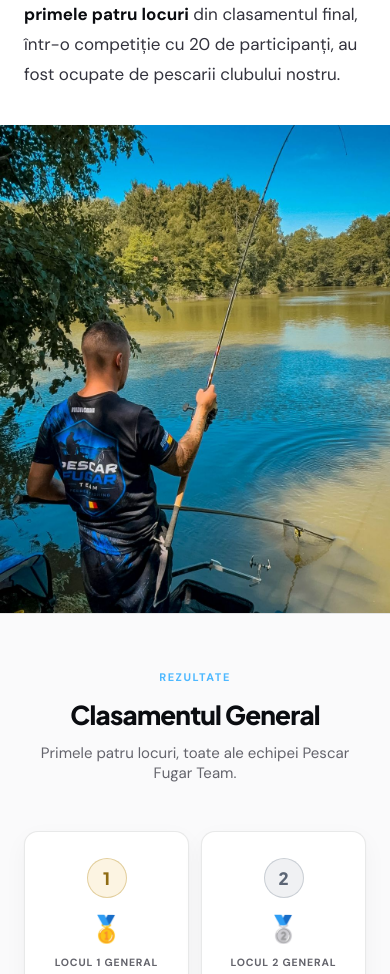
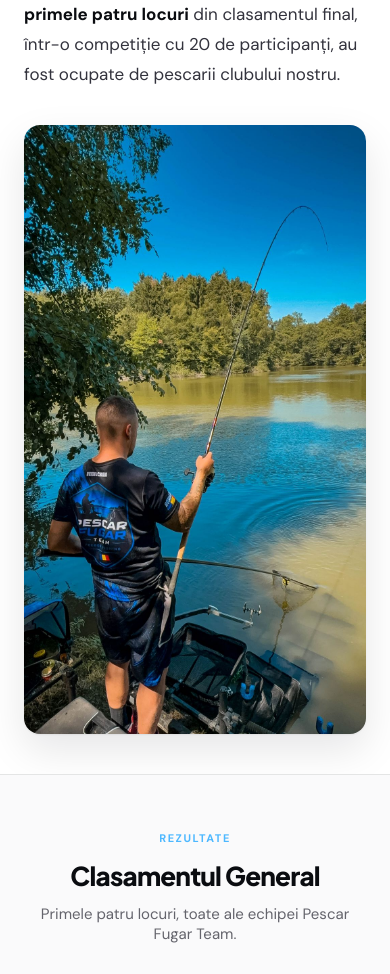
Before and after one commit to LeBandidos/PF-TestSite, a plain HTML site: page concursuri-editii/editia-1.html in a window 390 px wide. Shown: the part 1900-2874 px from the top of the page. Drawn offline with Linux system fonts and the light colour scheme.

Commit message:
Show the mid-article break photo uncropped in a contained card
Full-bleed cover cropping was cutting off most of the shot on phone;
switch to the same contained-card style as the other body photos.

```diff
--- a/concursuri-editii/editia-1.html
+++ b/concursuri-editii/editia-1.html
@@ -94,10 +94,14 @@
     .body-break-photo img { width: 100%; height: 100%; object-fit: cover; cursor: zoom-in; display: block; }
 
     /* ─── WIDE BREAK ─── */
-    .wide-break-photo { width: 100%; aspect-ratio: 21/9; overflow: hidden; }
-    .wide-break-photo img { width: 100%; height: 100%; object-fit: cover; object-position: center 30%; cursor: zoom-in; display: block; }
+    .wide-break-wrap { max-width: 700px; margin: 0 auto; padding: 0 48px 48px; }
+    .wide-break-photo {
+      border-radius: 16px; overflow: hidden;
+      box-shadow: 0 1px 2px rgba(10,12,16,0.06), 0 16px 40px rgba(10,12,16,0.10);
+    }
+    .wide-break-photo img { width: 100%; height: auto; display: block; cursor: zoom-in; }
     @media (max-width: 640px) {
-      .wide-break-photo { aspect-ratio: 4/5; }
+      .wide-break-wrap { padding: 0 24px 40px; }
     }
 
     /* ─── PODIUM PHOTO ─── */
@@ -355,8 +359,10 @@
 </section>
 
 <!-- ═══════════ BREAK FOTO ═══════════ -->
-<div class="wide-break-photo">
-  <img src="/brand_assets/Editia1/waiting.jpg" alt="Pescar din echipa Pescar Fugar Team în luptă cu o captură, pe malul bălții Pop Up Kings-Weiher" loading="lazy" decoding="async" style="object-position: 20% 55%;" data-lightbox-src="/brand_assets/Editia1/waiting.jpg">
+<div class="wide-break-wrap">
+  <div class="wide-break-photo">
+    <img src="/brand_assets/Editia1/waiting.jpg" alt="Pescar din echipa Pescar Fugar Team în luptă cu o captură, pe malul bălții Pop Up Kings-Weiher" loading="lazy" decoding="async" data-lightbox-src="/brand_assets/Editia1/waiting.jpg">
+  </div>
 </div>
 
 <!-- ═══════════ PODIUM 1-4 ═══════════ -->
```
